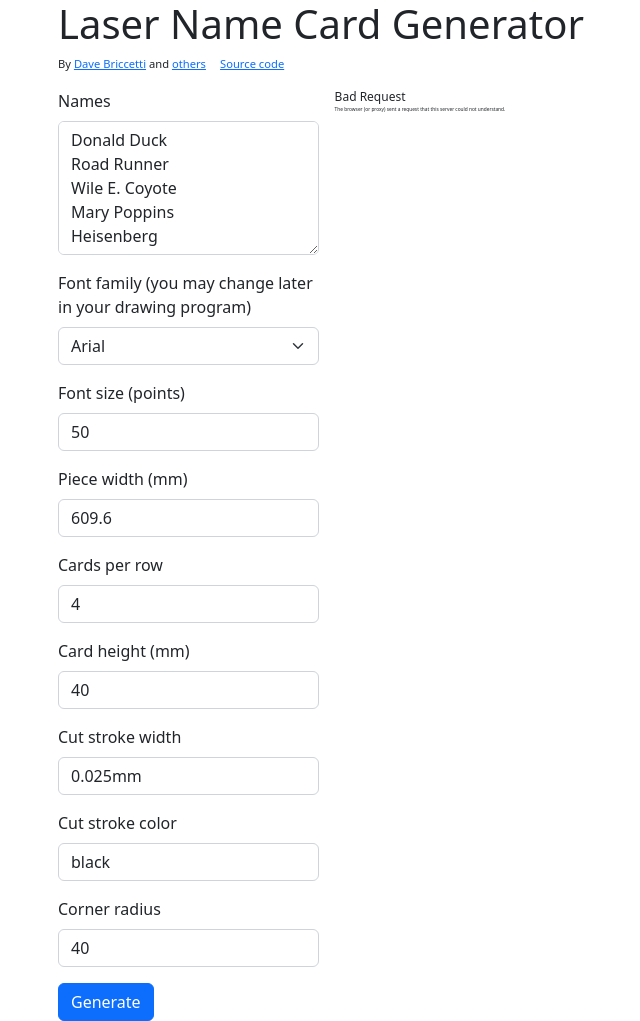
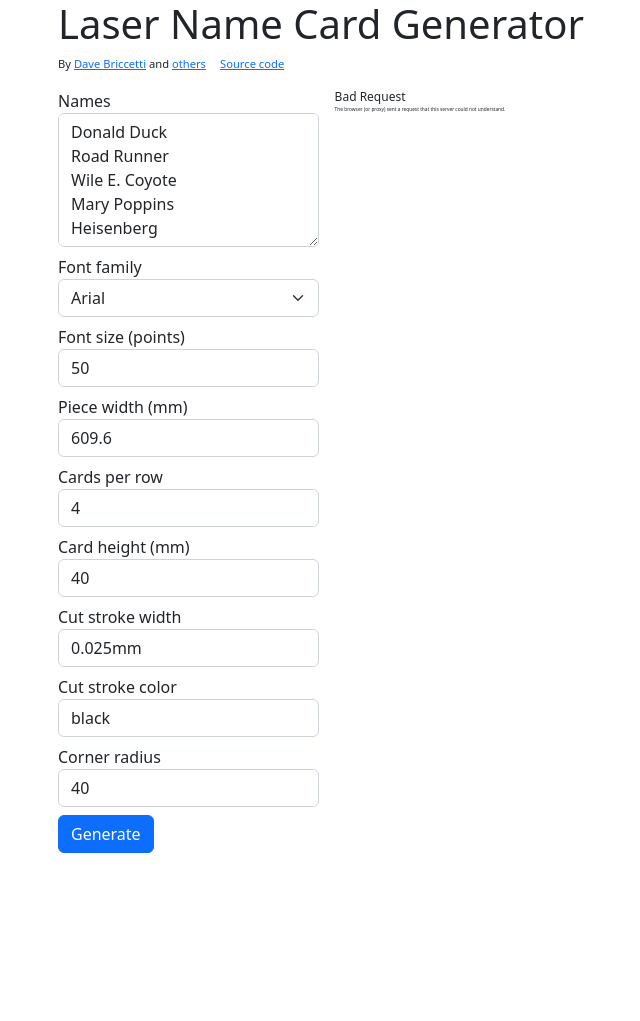
Before and after one commit to dcbriccetti/laser-name-cards, a Flask app: page / in a window 1280 px wide. Shown: the whole page, without its empty margins (24-664 px from the left). After the commit the page ends 853 px from the top, so only its background shows below. Run offline with Flask 2, Linux system fonts and the light colour scheme.

Commit message:
Move the index.html page controls closer together vertically

```diff
--- a/templates/index.html
+++ b/templates/index.html
@@ -6,6 +6,11 @@
     <link href="https://cdn.jsdelivr.net/npm/bootstrap@5.2.0/dist/css/bootstrap.min.css" rel="stylesheet" integrity="sha384-gH2yIJqKdNHPEq0n4Mqa/HGKIhSkIHeL5AyhkYV8i59U5AR6csBvApHHNl/vI1Bx" crossorigin="anonymous">
     <script src="https://cdn.jsdelivr.net/npm/bootstrap@5.2.0/dist/js/bootstrap.bundle.min.js" integrity="sha384-A3rJD856KowSb7dwlZdYEkO39Gagi7vIsF0jrRAoQmDKKtQBHUuLZ9AsSv4jD4Xa" crossorigin="anonymous"></script>
     <title>Laser Name Card Generator</title>
+    <style>
+        .form-label {
+            margin-bottom: 0;
+        }
+    </style>
 </head>
 <body onload="preview()">
 <script>
@@ -30,7 +35,7 @@
     <div class="row">
         <div class="col col-sm-3">
             <form id='form' method="POST" action="/cards">
-                <div class="mb-3">
+                <div class="mb-2">
                     <label for="names" class="form-label">Names</label>
                     <textarea id="names" name="names" class="form-control" rows="5" onchange="preview()">
 Donald Duck
@@ -46,8 +51,8 @@
 Grogu
 Lando</textarea>
                 </div>
-                <div class="mb-3">
-                    <label for="font_family" class="form-label">Font family (you may change later in your drawing program)</label>
+                <div class="mb-2">
+                    <label for="font_family" class="form-label">Font family</label>
                     <select class="form-select" id="font_family" name="font_family" onchange="preview()">
                         <option value="Arial">Arial</option>
                         <option value="Times New Roman">Times New Roman</option>
@@ -56,31 +61,31 @@
                         <!-- TODO: Add more fonts here -->
                     </select>
                 </div>
-                <div class="mb-3">
+                <div class="mb-2">
                     <label for="font_size" class="form-label">Font size (points)</label>
                     <input type="number" id="font_size" name="font_size" class="form-control" value=50 onchange="preview()">
                 </div>
-                <div class="mb-3">
+                <div class="mb-2">
                     <label for="piece_width" class="form-label">Piece width (mm)</label>
                     <input type="number" id="piece_width" name="piece_width" class="form-control" value=609.6 onchange="preview()">
                 </div>
-                <div class="mb-3">
+                <div class="mb-2">
                     <label for="num_cards_per_line" class="form-label">Cards per row</label>
                     <input type="number" id="num_cards_per_line" name="num_cards_per_line" min="1" max="50" class="form-control" value="4" onchange="preview()">
                 </div>
-                <div class="mb-3">
+                <div class="mb-2">
                     <label for="card_height" class="form-label">Card height (mm)</label>
                     <input type="number" id="card_height" name="card_height" min=5 class="form-control" value=40 onchange="preview()">
                 </div>
-                <div class="mb-3">
+                <div class="mb-2">
                     <label for="cut_stroke_width" class="form-label">Cut stroke width</label>
                     <input type="text" id="cut_stroke_width" name="cut_stroke_width" class="form-control" value="0.025mm" onchange="preview()">
                 </div>
-                <div class="mb-3">
+                <div class="mb-2">
                     <label for="cut_stroke_color" class="form-label">Cut stroke color</label>
                     <input type="text" id="cut_stroke_color" name="cut_stroke_color" class="form-control" value="black" onchange="preview()">
                 </div>
-                <div class="mb-3">
+                <div class="mb-2">
                     <label for="corner_radius" class="form-label">Corner radius</label>
                     <input type="number" id="corner_radius" name="corner_radius" class="form-control" value="40" min="0" max="100" onchange="preview()">
                 </div>
```
